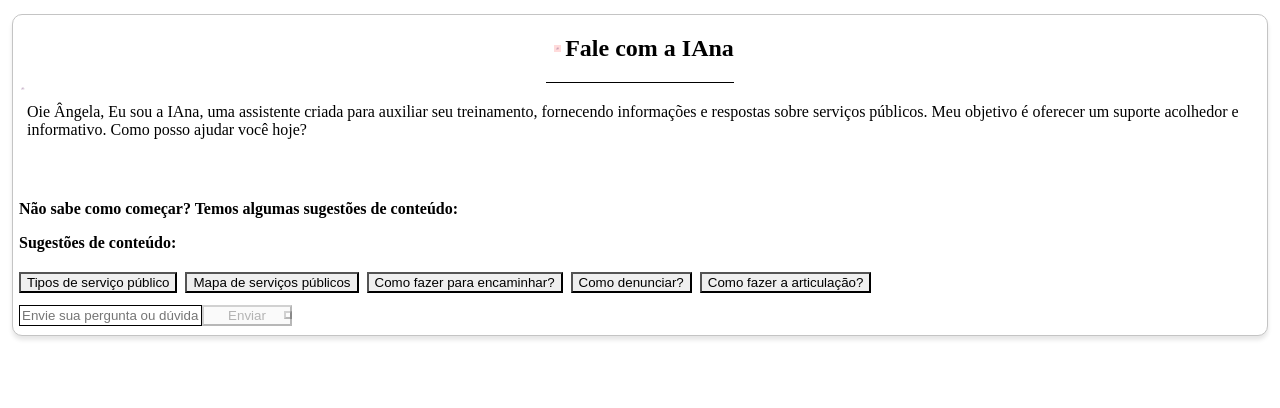
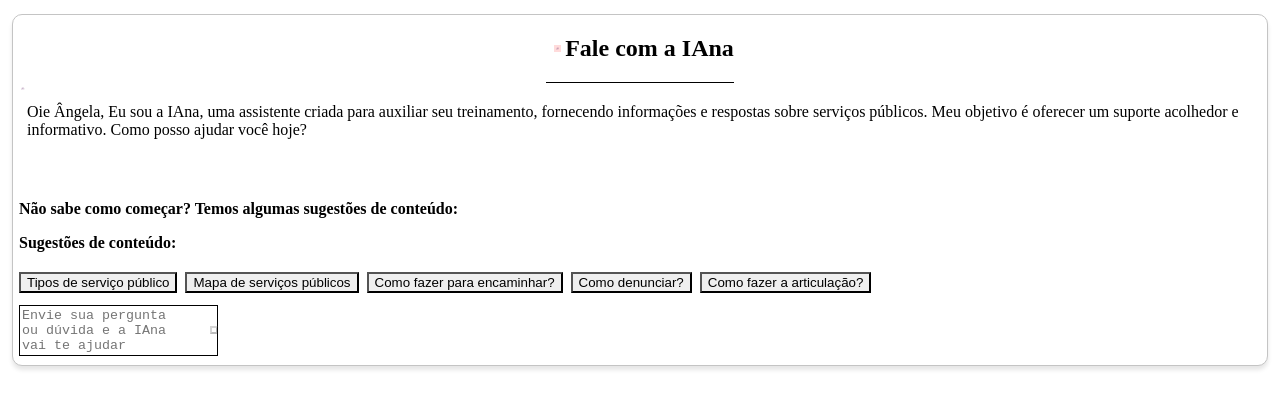
Before and after one commit to mapadoacolhimento/boas-vindas-chatbot, a Next.js app in the folder packages/ui/: page / in a window 1280 px wide. Shown: the top 408 px of the page. Built offline with nearby package versions, Linux system fonts and the light colour scheme.

Commit message:
Fiz a instalação do autozise e implementação do textarea no input

```diff
--- a/packages/ui/components/InputMessage.tsx
+++ b/packages/ui/components/InputMessage.tsx
@@ -6,8 +6,26 @@ import {
   InputGroup,
   InputRightElement,
   useMediaQuery,
+  Textarea,
+  forwardRef
 } from "@chakra-ui/react";
+import ResizeTextarea from "react-textarea-autosize";
+import { SearchIcon } from "@chakra-ui/icons";
+
 import SendMessageIcon from "./SendMessageIcon";
+
+export const AutoResizeTextarea = forwardRef((props, ref) => (
+  <Textarea
+    minH="unset"
+    overflow="hidden"
+    w="100%"
+    resize="none"
+    ref={ref}
+    minRows={3}
+    as={ResizeTextarea}
+    {...props}
+  />
+));
 
 const InputMessage = ({
   input,
@@ -23,6 +41,74 @@ const InputMessage = ({
     ? "Envie sua pergunta ou dúvida e a IAna vai te ajudar"
     : "Envie sua pergunta ou dúvida";
 
+  return (
+    <Box px={6} w={"full"}>
+      <InputGroup gap={{ base: 0, md: 4 }}>
+        <AutoResizeTextarea
+          _hover={{
+            borderWidth: "1px",
+            borderStyle: "solid",
+            borderColor: "brand.primaryMedium",
+            boxShadow: "0px 3px 10px 0px #0000001a",
+          }}
+          _focus={{
+            borderWidth: "1px",
+            borderStyle: "solid",
+            borderColor: "brand.primaryMedium",
+            boxShadow: "0px 3px 10px 0px #0000001a",
+          }}
+          placeholder={placeholder}
+          _placeholder={{
+            opacity: 1,
+            color: "placeholder",
+            size: "md",
+            fontsize: "13px",
+            fontWeight: "400",
+          }}
+          borderRadius="md"
+          border="1px solid"
+          borderColor="brand.lightGray"
+          aria-label="Campo de envio de mensagem"
+          required
+          value={input}
+          onKeyDown={(event: React.KeyboardEvent<HTMLInputElement>) => {
+            if (event.key === "Enter") {
+              sendMessage(input);
+              setInput("");
+            }
+          }}
+          onChange={(event: React.ChangeEvent<HTMLInputElement>) => {
+            setInput(event.target.value);
+          }}
+
+          variant="outline"
+          size="xs"
+          minRows={1}
+          pr={35}
+        />
+        <InputRightElement
+          h="100%"
+        >
+          <IconButton
+            size={"xs"}
+            color={"white"}
+            icon={<SendMessageIcon boxSize={4} />}
+            aria-label="Enviar mensagem"
+            type="submit"
+            onClick={() => {
+              sendMessage(input);
+              setInput("");
+            }}
+            isDisabled={input === ""}
+            _disabled={{
+              bgColor: "transparent",
+              color: "brand.primaryGray",
+            }}
+          />
+        </InputRightElement>
+      </InputGroup>
+    </Box>
+  );
   return (
     <Box px={6} w={"full"}>
       <InputGroup gap={{ base: 0, md: 4 }}>
--- a/packages/ui/package.json
+++ b/packages/ui/package.json
@@ -27,6 +27,7 @@
     "react": "18.2.0",
     "react-cookie": "^4.1.1",
     "react-dom": "18.2.0",
+    "react-textarea-autosize": "^8.5.3",
     "typescript": "5.0.4"
   },
   "devDependencies": {
```
